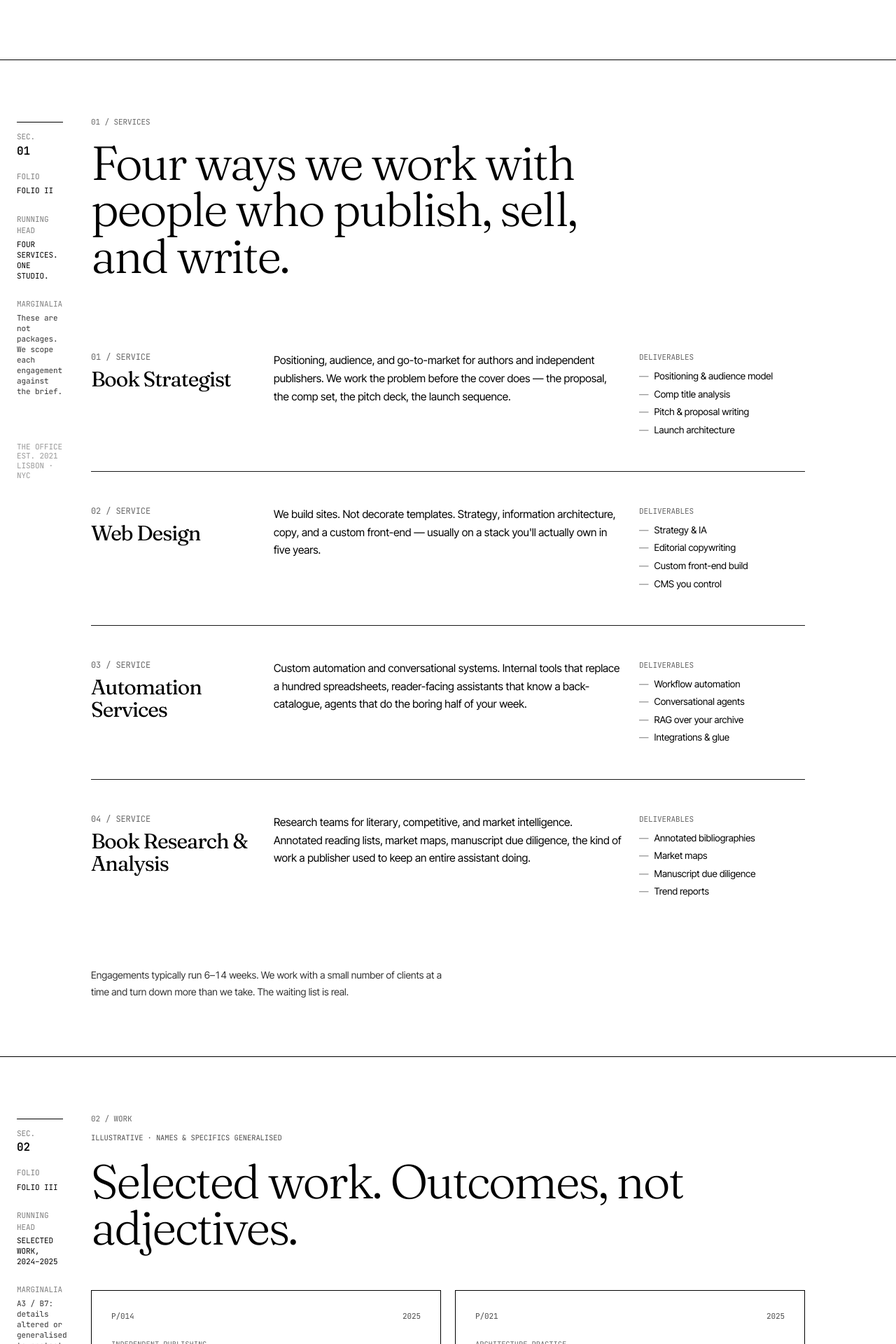
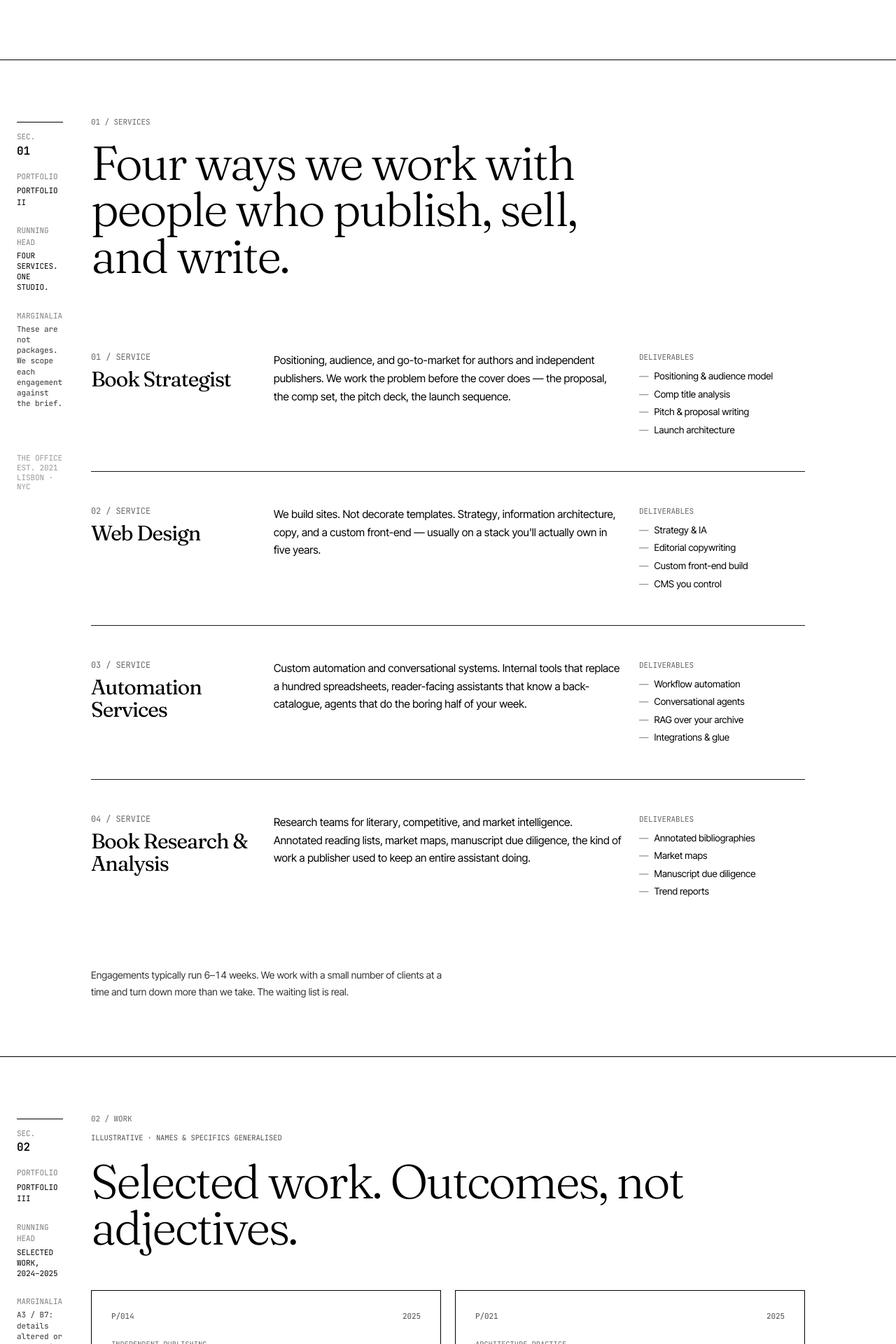
Before and after one commit to theofficetechies-lang/the-office-web, a React (Vite) app: page / in a window 1280 px wide. Shown: the part 880-2800 px from the top of the page at 70% size. Built offline with nearby package versions, Linux system fonts and the light colour scheme; no server answers.

Commit message:
chore: replace FOLIO with PORTFOLIO across all components
Co-authored-by: arena-agent <297053741+arena-agent@users.noreply.github.com>

```diff
--- a/src/App.tsx
+++ b/src/App.tsx
@@ -597,14 +597,14 @@ function NotFound() {
         <div className="grid grid-cols-12 gap-x-6 sm:gap-x-10">
           <MarginRail
             sectionNum="∅"
-            sectionLabel="THIS FOLIO IS NOT IN THE ARCHIVE"
-            folio="FOLIO NULL"
+            sectionLabel="THIS PORTFOLIO IS NOT IN THE ARCHIVE"
+            folio="PORTFOLIO NULL"
             note="The page you asked for has been moved, renamed, or never existed."
           />
           <div className="col-span-12 lg:col-span-10">
             <MobileFolioStrip
               sectionNum="∅"
-              sectionLabel="FOLIO NOT FOUND"
+              sectionLabel="PORTFOLIO NOT FOUND"
               folio="—"
             />
             <div className="font-mono text-[11px] tracking-mono opacity-60 mb-4">
@@ -614,7 +614,7 @@ function NotFound() {
               id="nf-heading"
               className="font-display tracking-display-tight text-[56px] sm:text-[88px] lg:text-[128px] leading-[0.95] font-light"
             >
-              FOLIO not found.
+              PORTFOLIO not found.
             </h1>
             <p className="mt-8 max-w-prose text-[16px] leading-[1.6]">
               The page you tried to reach is not in the archive. It may have
@@ -720,7 +720,7 @@ export default function App() {
             <MarginRail
               sectionNum="00"
               sectionLabel="THE OFFICE / A STUDIO FOR BOOKS, WEB, BOTS, AND RESEARCH"
-              folio="FOLIO I"
+              folio="PORTFOLIO I"
               note="If you are reading this, the manifest bar above is real time. It is also the only animation on this page."
             />
 
@@ -728,7 +728,7 @@ export default function App() {
               <MobileFolioStrip
                 sectionNum="00"
                 sectionLabel="A STUDIO FOR BOOKS, WEB, BOTS, AND RESEARCH"
-                folio="FOLIO I"
+                folio="PORTFOLIO I"
               />
               <div className="font-mono text-[11px] sm:text-[12px] tracking-mono opacity-70 mb-6 sm:mb-10">
                 <span className="opacity-60">A SMALL STUDIO. </span>
@@ -801,7 +801,7 @@ export default function App() {
             <MarginRail
               sectionNum="01"
               sectionLabel="FOUR SERVICES. ONE STUDIO."
-              folio="FOLIO II"
+              folio="PORTFOLIO II"
               note="These are not packages. We scope each engagement against the brief."
             />
 
@@ -809,7 +809,7 @@ export default function App() {
               <MobileFolioStrip
                 sectionNum="01"
                 sectionLabel="FOUR SERVICES. ONE STUDIO."
-                folio="FOLIO II"
+                folio="PORTFOLIO II"
               />
               <div className="mb-10 sm:mb-14">
                 <div className="font-mono text-[11px] tracking-mono opacity-60 mb-4">
@@ -846,7 +846,7 @@ export default function App() {
             <MarginRail
               sectionNum="02"
               sectionLabel="SELECTED WORK, 2024–2025"
-              folio="FOLIO III"
+              folio="PORTFOLIO III"
               note="A3 / B7: details altered or generalised to protect client confidentiality. Real case studies available on request under NDA."
             />
 
@@ -854,7 +854,7 @@ export default function App() {
               <MobileFolioStrip
                 sectionNum="02"
                 sectionLabel="SELECTED WORK, 2024–2025"
-                folio="FOLIO III"
+                folio="PORTFOLIO III"
               />
               <div className="mb-10 sm:mb-14">
                 <div className="font-mono text-[11px] tracking-mono opacity-60 mb-3">
@@ -901,7 +901,7 @@ export default function App() {
             <MarginRail
               sectionNum="03"
               sectionLabel="FOUR PEOPLE. ONE STUDIO."
-              folio="FOLIO IV"
+              folio="PORTFOLIO IV"
               note="No headshots. No founding myth. Just the work and a way to reach us."
             />
 
@@ -909,7 +909,7 @@ export default function App() {
               <MobileFolioStrip
                 sectionNum="03"
                 sectionLabel="FOUR PEOPLE. ONE STUDIO."
-                folio="FOLIO IV"
+                folio="PORTFOLIO IV"
               />
               <div className="mb-10 sm:mb-14">
                 <div className="font-mono text-[11px] tracking-mono opacity-60 mb-4">
@@ -1017,8 +1017,8 @@ export default function App() {
                   <div className="text-base font-semibold">04</div>
                 </div>
                 <div className="mb-6">
-                  <div className="opacity-60 mb-1">FOLIO</div>
-                  <div>FOLIO V</div>
+                  <div className="opacity-60 mb-1">PORTFOLIO</div>
+                  <div>PORTFOLIO V</div>
                 </div>
                 <div className="mb-6">
                   <div className="opacity-60 mb-1">RUNNING HEAD</div>
@@ -1039,7 +1039,7 @@ export default function App() {
               <MobileFolioStrip
                 sectionNum="04"
                 sectionLabel="START A BRIEF"
-                folio="FOLIO V"
+                folio="PORTFOLIO V"
                 inverse
               />
               <div className="font-mono text-[11px] tracking-mono opacity-60 mb-4">
--- a/src/components/MarginRail.tsx
+++ b/src/components/MarginRail.tsx
@@ -28,7 +28,7 @@ export default function MarginRail({
         </div>
 
         <div className="mb-6">
-          <div className="opacity-50 mb-1">FOLIO</div>
+          <div className="opacity-50 mb-1">PORTFOLIO</div>
           <div>{folio ?? "—"}</div>
         </div>
 
--- a/src/components/MobileFolioStrip.tsx
+++ b/src/components/MobileFolioStrip.tsx
@@ -1,6 +1,6 @@
 /**
  * Compact mobile/tablet version of the manuscript galley's "margin rail".
- * Persists the signature layout device (SEC. / FOLIO / RUNNING HEAD) at
+ * Persists the signature layout device (SEC. / PORTFOLIO / RUNNING HEAD) at
  * every breakpoint — the full rail still appears at lg+, but most traffic
  * sees this.
  */
@@ -31,7 +31,7 @@ export default function MobileFolioStrip({
         <span className="opacity-60">SEC.</span>
         <span className="font-semibold">{sectionNum}</span>
         <span className="opacity-50">/</span>
-        <span className="opacity-60">FOLIO</span>
+        <span className="opacity-60">PORTFOLIO</span>
         <span>{folio ?? "—"}</span>
         <span className="opacity-50">/</span>
         <span className="truncate">{sectionLabel}</span>
```
